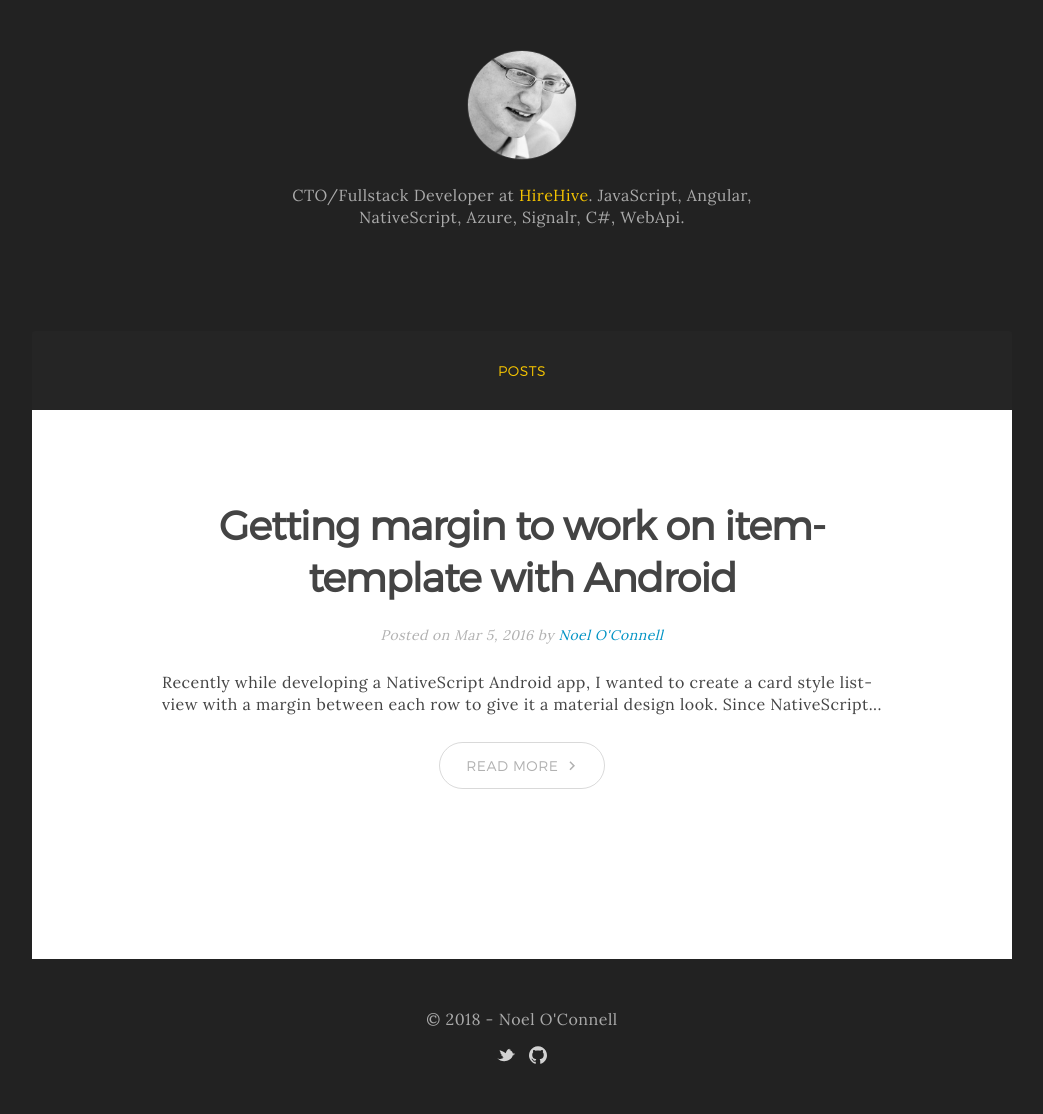
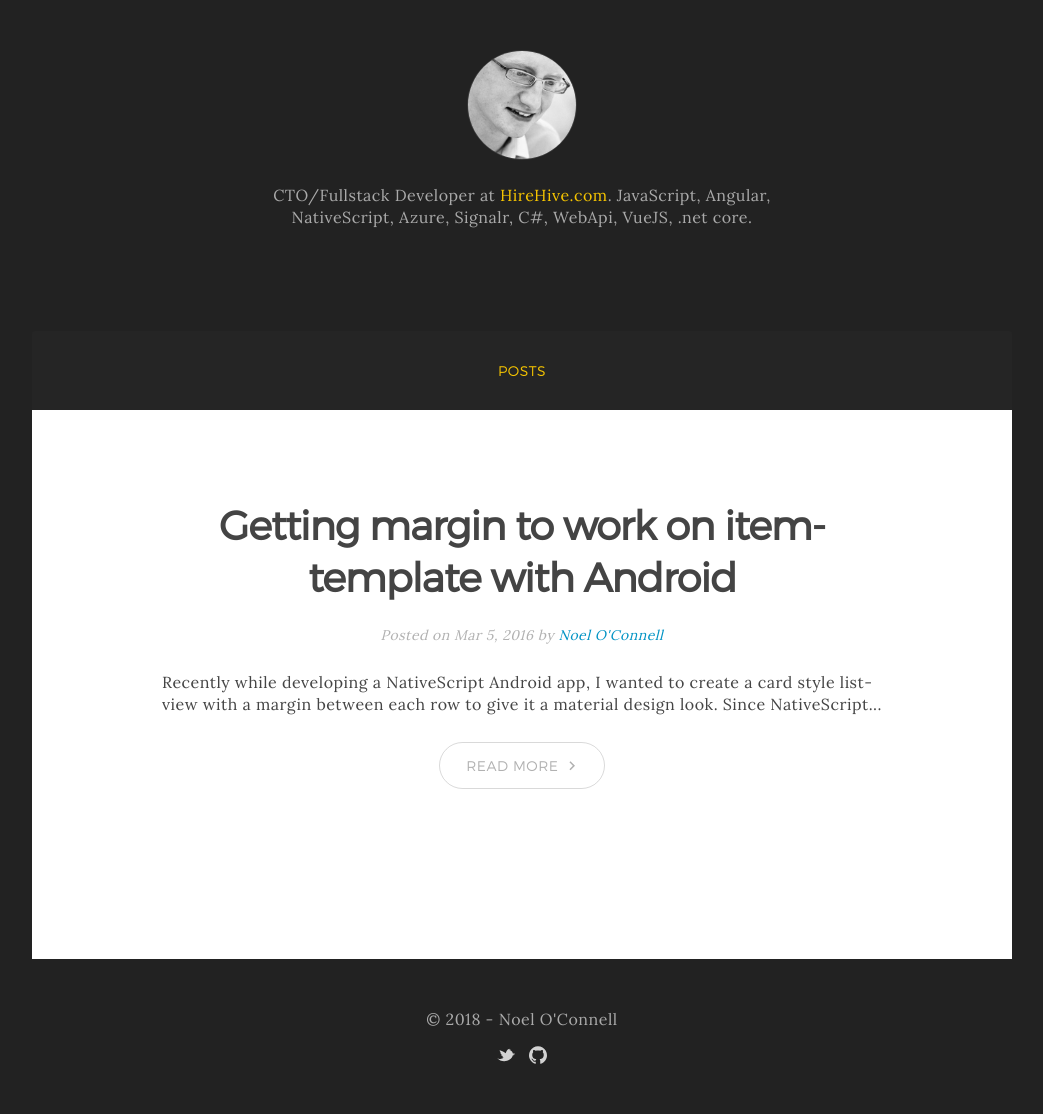
Before and after one commit to NoelOConnell/NoelOConnell.github.io, a Jekyll site: the page built from index.html, in a window 1280 px wide. Shown: the whole page, without its empty margins (118-1161 px from the left). Built offline with Jekyll 4.4.1, drawn with Linux system fonts in a browser that asks for light colours; the list of posts is cut into pages by our own code; comment, search, counter and statistics services are not loaded.

Commit message:
Updated HireHive link and skills

```diff
--- a/_includes/header.html
+++ b/_includes/header.html
@@ -6,7 +6,7 @@
   </div>
   <div class="header__bio">
     <p>
-      CTO/Fullstack Developer at <a href="http://hirehive.io/">HireHive</a>. JavaScript, Angular, NativeScript, Azure, Signalr, C#, WebApi.
+      CTO/Fullstack Developer at <a href="https://hirehive.com/">HireHive.com</a>. JavaScript, Angular, NativeScript, Azure, Signalr, C#, WebApi, VueJS, .net core.
     </p>
   </div>
   <div class="header__follow">
```
